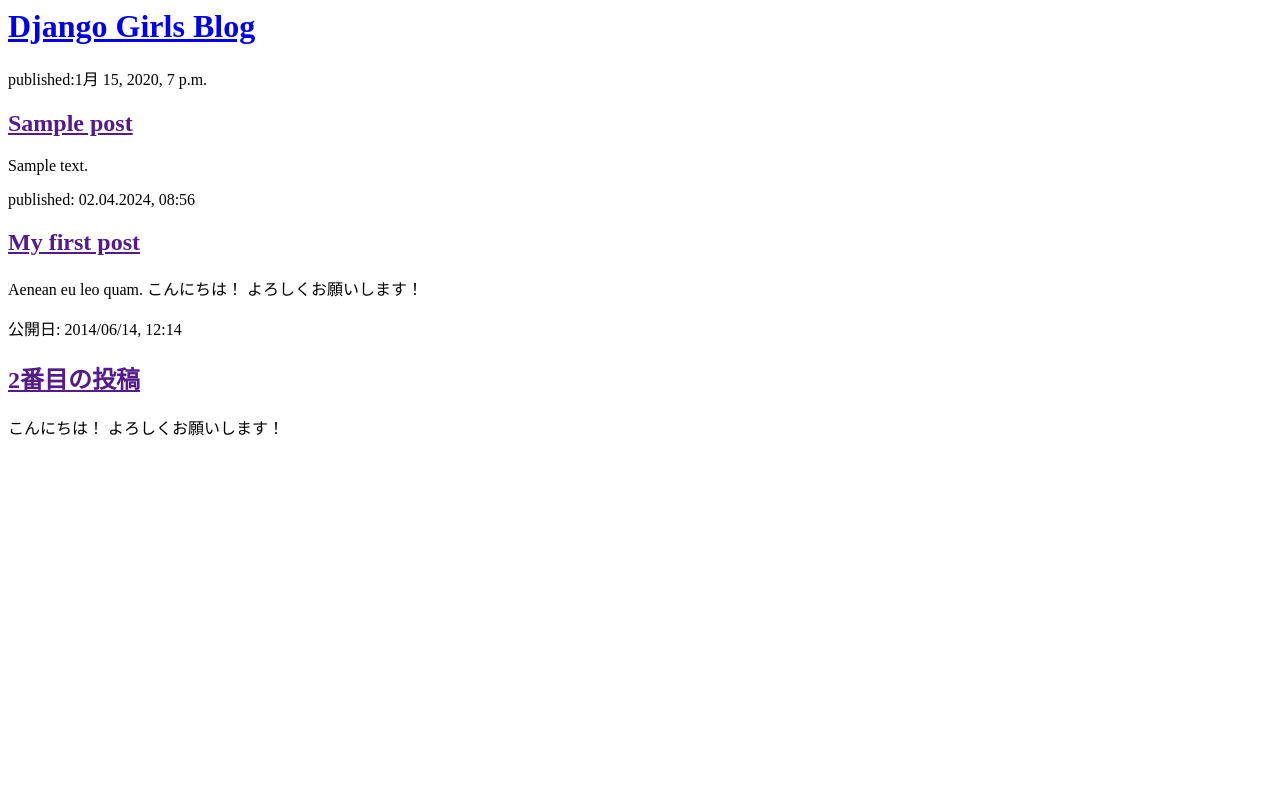
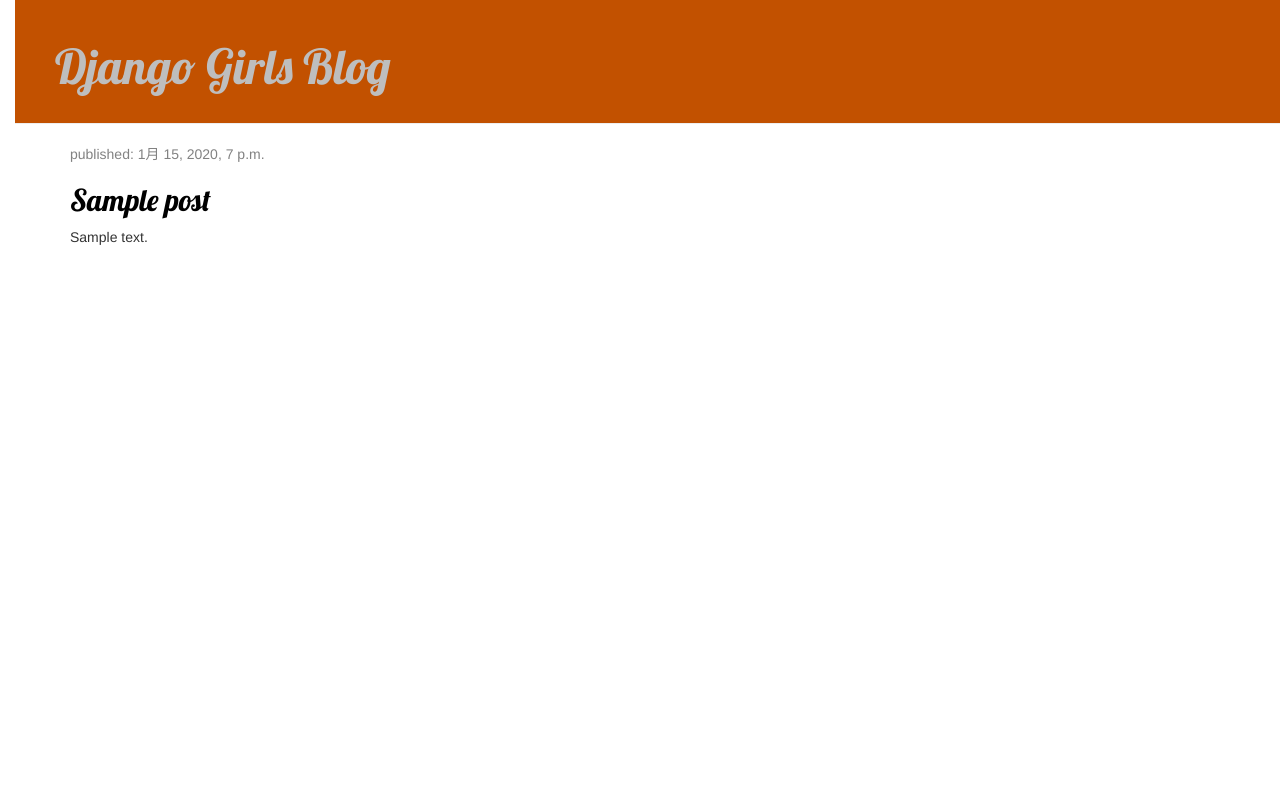
Before and after one commit to denki555555/my-first-blog, a Django app: page / in a window 1280 px wide. Run offline with Django 3.2, Linux system fonts and the light colour scheme; tables that the repository leaves empty hold one stand-in row (values such as "Sample post"); some libraries are stand-ins or nearby versions.

Commit message:
Added view and template for detailed blog post as well as CSS for the site

```diff
--- /dev/null
+++ b/blog/static/css/blog.css
@@ -0,0 +1,65 @@
+h1 a,
+h2 a {
+  color: #c25100;
+  font-family: "Lobster";
+}
+body {
+  padding-left: 15px;
+}
+
+.page-header {
+  background-color: #c25100;
+  margin-top: 0;
+  padding: 20px 20px 20px 40px;
+}
+
+.page-header h1,
+.page-header h1 a,
+.page-header h1 a:visited,
+.page-header h1 a :active {
+  color: #bebebe;
+  font-size: 36pt;
+  text-decoration: none;
+}
+
+.content {
+  margin-left: 40px;
+}
+
+h1,
+h2,
+h3,
+h4 {
+  font-family: "Lobster", cursive;
+}
+
+.date {
+  color: #828282;
+}
+
+.save {
+  float: right;
+}
+
+.post-form textarea,
+.post-form input {
+  width: 100%;
+}
+
+.top-menu,
+.top-menu:hover,
+.top-menu:visited {
+  color: #ffffff;
+  float: right;
+  font-size: 26pt;
+  margin-right: 20px;
+}
+
+.post h2 a,
+.post h2 a:visited {
+  color: #000000;
+}
+
+.first-post {
+  color: aqua;
+}
--- /dev/null
+++ b/blog/templates/blog/base.html
@@ -0,0 +1,30 @@
+{% load static %}
+<html>
+  <head>
+    <title>Django Girls blog</title>
+    <link
+      rel="stylesheet"
+      href="//maxcdn.bootstrapcdn.com/bootstrap/3.2.0/css/bootstrap.min.css"
+    />
+    <link
+      rel="stylesheet"
+      href="//maxcdn.bootstrapcdn.com/bootstrap/3.2.0/css/bootstrap-theme.min.css"
+    />
+    <link
+      href="//fonts.googleapis.com/css?family=Lobster&subset=latin,latin-ext"
+      rel="stylesheet"
+      type="text/css"
+    />
+    <link rel="stylesheet" href="{% static 'css/blog.css' %}" />
+  </head>
+  <body>
+    <div class="page-header">
+      <h1><a href="/">Django Girls Blog</a></h1>
+    </div>
+    <div class="content container">
+      <div class="row">
+        <div class="col-md-8">{% block content %} {% endblock %}</div>
+      </div>
+    </div>
+  </body>
+</html>
--- a/blog/templates/blog/post_list.html
+++ b/blog/templates/blog/post_list.html
@@ -1,30 +1,9 @@
-<html>
-  <head>
-    <title>Django Girls blog</title>
-  </head>
-  <body>
-    <div>
-      <h1><a href="/">Django Girls Blog</a></h1>
-    </div>
-
-    {% for post in posts %}
-    <div>
-      <p>published:{{ post.published_date}}</p>
-      <h2><a href="">{{ post.title }}</a></h2>
-      <p>{{post.text|linebreaksbr}}</p>
-    </div>
-    {% endfor %}
-
-    <div>
-      <p>published: 02.04.2024, 08:56</p>
-      <h2><a href="">My first post</a></h2>
-      <p>Aenean eu leo quam. こんにちは！ よろしくお願いします！</p>
-    </div>
-
-    <div>
-      <p>公開日: 2014/06/14, 12:14</p>
-      <h2><a href="">2番目の投稿</a></h2>
-      <p>こんにちは！ よろしくお願いします！</p>
-    </div>
-  </body>
-</html>
+{% extends 'blog/base.html' %} {%block content%} {% for post in posts %}
+<div class="post">
+  <div class="date">
+    <p>published: {{ post.published_date }}</p>
+  </div>
+  <h2><a href="{% url 'post_detail' pk=post.pk %}">{{ post.title }}</a></h2>
+  <p>{{ post.text|linebreaksbr }}</p>
+</div>
+{% endfor %} {%endblock%}
--- a/blog/urls.py
+++ b/blog/urls.py
@@ -5,4 +5,5 @@ urlpatterns=[
     # Djangoがビューを見つけるとき、http://127.0.0.1:8000にアクセスがあったら、
     # views.post_list にリダイレクトさせるための設定
     path('',views.post_list,name='post_list'),
+    path('post/<int:pk>/',views.post_detail,name='post_detail')
 ]
--- a/blog/views.py
+++ b/blog/views.py
@@ -1,4 +1,4 @@
-from django.shortcuts import render
+from django.shortcuts import render,get_object_or_404
 from .models import Post
 from django.utils import timezone
 
@@ -6,5 +6,8 @@ def post_list(request):
     posts=Post.objects.filter(published_date__lte=timezone.now()).order_by('published_date')
     return render(request,'blog/post_list.html',{'posts':posts})
 
+def post_detail(request,pk):
+    post=get_object_or_404(Post,pk=pk)
+    return render(request,'blog/post_detail.html',{'post':post})
 
 # Create your views here.
```
Also changed, not shown: blog/templates/blog/post_detail.html (added, +9 -0 lines).
